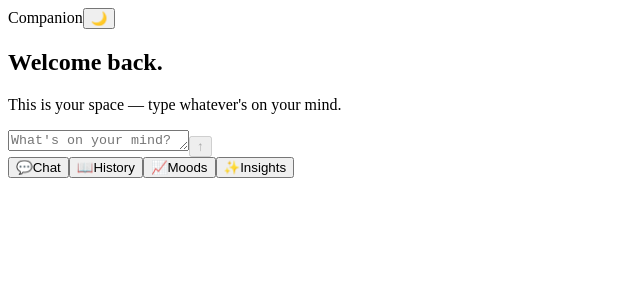
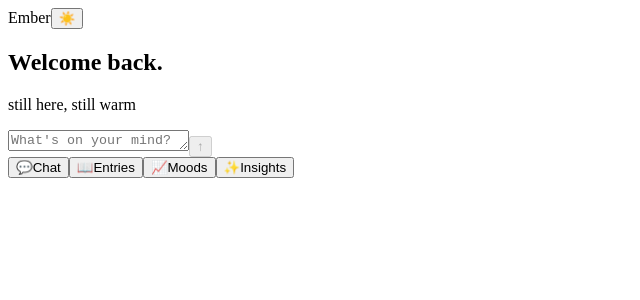
Before and after one commit to kaylaseplo/ember, a React (Vite) app in the folder frontend/: page / in a window 1280 px wide. Shown: the top 300 px of the page, without its empty margins (0-640 px from the left). Built offline with nearby package versions, Linux system fonts and the light colour scheme; the HTML template or start-up script is replaced by a standard one.

Commit message:
Rebrand to Ember

```diff
--- a/frontend/package.json
+++ b/frontend/package.json
@@ -1,5 +1,5 @@
 {
-  "name": "ai-companion-frontend",
+  "name": "ember-frontend",
   "private": true,
   "version": "1.0.0",
   "type": "module",
--- a/frontend/src/App.jsx
+++ b/frontend/src/App.jsx
@@ -6,24 +6,23 @@ import Summaries from './pages/Summaries.jsx'
 
 const TABS = [
   { id: 'chat', label: 'Chat', icon: '💬' },
-  { id: 'history', label: 'History', icon: '📖' },
+  { id: 'history', label: 'Entries', icon: '📖' },
   { id: 'moods', label: 'Moods', icon: '📈' },
   { id: 'summaries', label: 'Insights', icon: '✨' },
 ]
 
 export default function App() {
   const [tab, setTab] = useState('chat')
-  const [dark, setDark] = useState(
-    () => window.matchMedia('(prefers-color-scheme: dark)').matches
-  )
+  // Warm dark is Ember's default; light is the alternate.
+  const [light, setLight] = useState(false)
 
   return (
-    <div className={`app ${dark ? 'dark' : ''}`}>
+    <div className={`app ${light ? 'light' : ''}`}>
       <header className="topbar">
-        <span className="brand">Companion</span>
-        <button className="theme-toggle" onClick={() => setDark(d => !d)}
-                aria-label="Toggle dark mode">
-          {dark ? '☀️' : '🌙'}
+        <span className="brand">Ember</span>
+        <button className="theme-toggle" onClick={() => setLight(l => !l)}
+                aria-label="Toggle light mode">
+          {light ? '🌙' : '☀️'}
         </button>
       </header>
 
--- a/frontend/src/pages/Chat.jsx
+++ b/frontend/src/pages/Chat.jsx
@@ -51,10 +51,10 @@ export default function Chat() {
   if (savedSummary !== null) {
     return (
       <div className="chat-done">
-        <h2>Session saved 💛</h2>
+        <h2>Saved.</h2>
         <p className="summary-text">{savedSummary}</p>
         <button className="primary" onClick={() => setSavedSummary(null)}>
-          Start a new conversation
+          Start a new entry
         </button>
       </div>
     )
@@ -66,7 +66,7 @@ export default function Chat() {
         {messages.length === 0 && !partial && (
           <div className="welcome">
             <h2>Welcome back.</h2>
-            <p>This is your space — type whatever's on your mind.</p>
+            <p className="tagline">still here, still warm</p>
           </div>
         )}
         {messages.map((m, i) => (
--- a/frontend/src/pages/History.jsx
+++ b/frontend/src/pages/History.jsx
@@ -25,9 +25,9 @@ export default function History() {
 
   return (
     <div className="page">
-      <h2>Past conversations</h2>
+      <h2>Entries</h2>
       {list === null && <p className="muted">Loading…</p>}
-      {list?.length === 0 && <p className="muted">No saved sessions yet — start one in Chat.</p>}
+      {list?.length === 0 && <p className="muted">Nothing saved yet — your entries will gather here.</p>}
       {list?.map(c => (
         <button key={c.id} className="card"
                 onClick={() => getConversation(c.id).then(setOpen)}>
--- a/frontend/src/pages/Moods.jsx
+++ b/frontend/src/pages/Moods.jsx
@@ -9,7 +9,19 @@ function MoodChart({ entries }) {
   const points = entries.map((e, i) => `${x(i)},${y(e.mood)}`).join(' ')
   return (
     <svg viewBox={`0 0 ${w} ${h}`} className="mood-chart" role="img"
-         aria-label="Mood over time">
+         aria-label="Warmth over time">
+      <defs>
+        <linearGradient id="emberFill" x1="0" y1="0" x2="0" y2="1">
+          <stop offset="0%" stopColor="#E8833A" stopOpacity="0.35" />
+          <stop offset="100%" stopColor="#E8833A" stopOpacity="0" />
+        </linearGradient>
+      </defs>
+      {n > 1 && (
+        <polygon
+          points={`${x(0)},${h - pad} ${points} ${x(n - 1)},${h - pad}`}
+          fill="url(#emberFill)"
+        />
+      )}
       {[1, 5, 10].map(v => (
         <g key={v}>
           <line x1={pad} x2={w - pad} y1={y(v)} y2={y(v)} className="gridline" />
@@ -35,9 +47,9 @@ export default function Moods() {
 
   return (
     <div className="page">
-      <h2>Mood over time</h2>
+      <h2>Warmth over time</h2>
       {entries.length === 0 ? (
-        <p className="muted">No mood ratings yet — rate your mood when ending a chat.</p>
+        <p className="muted">No ratings yet — you can rate your mood when you end a chat.</p>
       ) : (
         <>
           <MoodChart entries={entries} />
```
Also changed, not shown: 9 other files (tests, documents, lock files or other folders).
